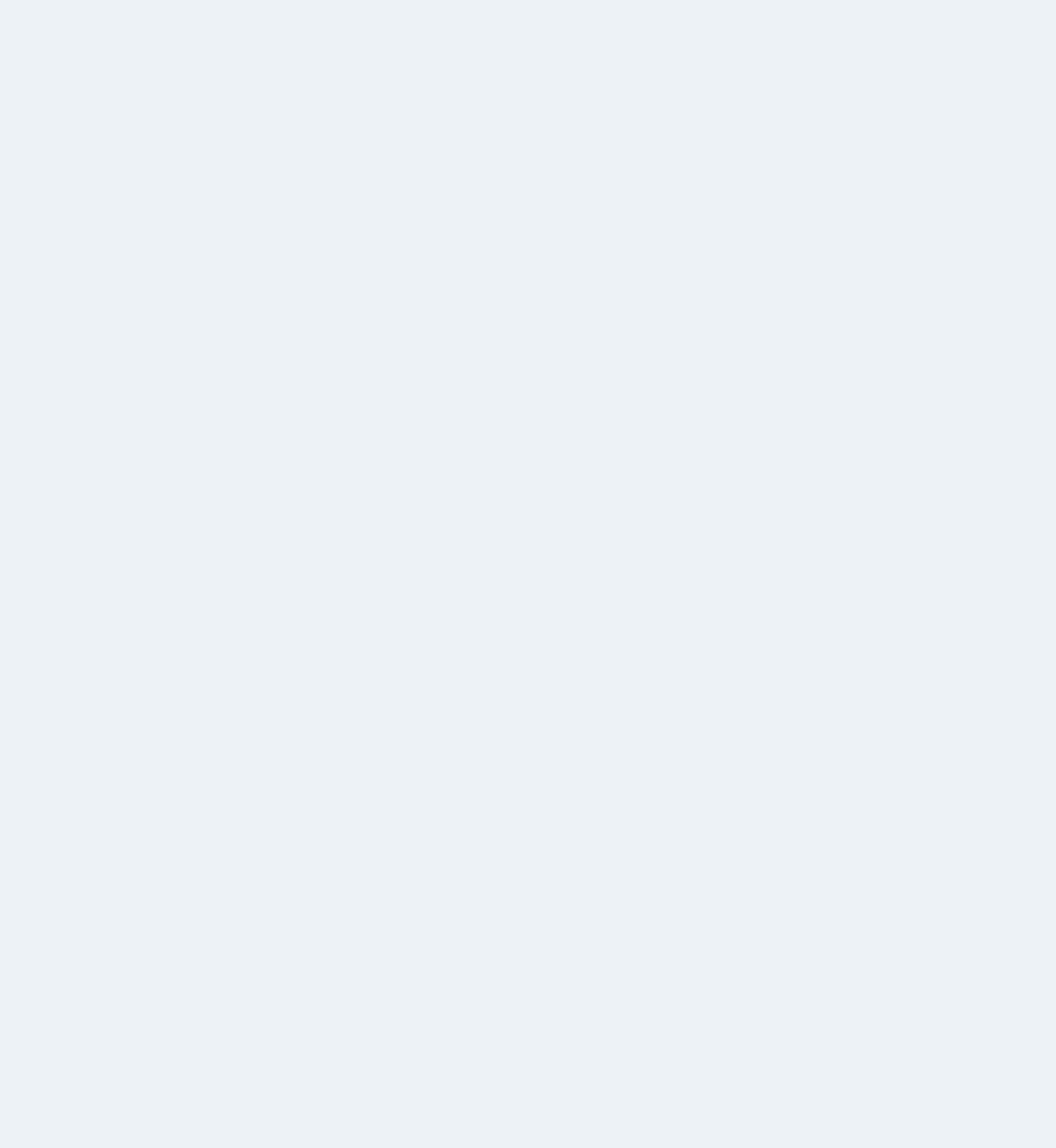
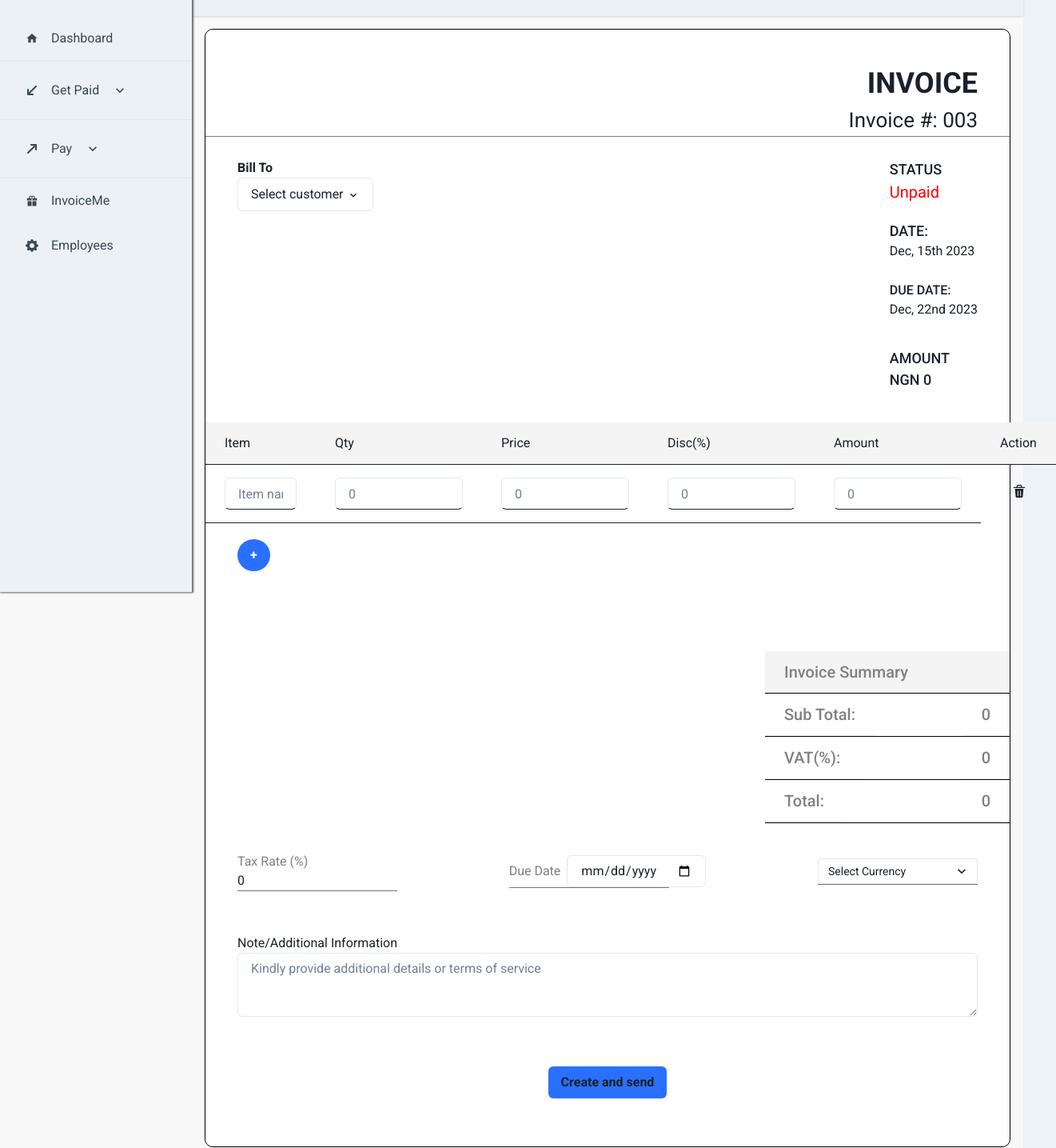
Before and after one commit to DLT-Africa/Quickbill, a React (Vite) app in the folder client/: page /invoice in a window 1280 px wide. Before the commit this address had no page. Shown: the part 60-1495 px from the top of the page at 80% size, 1321 px wide, since content can reach past the window. Before the commit the page ends 800 px from the top, so only its background shows below. Built offline with nearby package versions, Linux system fonts and the light colour scheme.

Commit message:
Done there

```diff
--- a/client/src/App.jsx
+++ b/client/src/App.jsx
@@ -1,37 +1,39 @@
-import { Routes, Route } from 'react-router-dom'
-import HomePage from './Pages/HomePage'
-import AuthPage from './pages/AuthPage'
-import LoginCard from './components/LoginCard'
+import { Routes, Route } from "react-router-dom";
+import HomePage from "./Pages/HomePage";
+import AuthPage from "./pages/AuthPage";
+import LoginCard from "./components/LoginCard";
 import SignUpCard from "./components/SignUpCard";
-import Clients from './components/Clients'
-import SentInvoice from './components/SentInvoice'
-import InvoiceMe from './pages/InvoiceMe';
-import BillPage from './pages/BillPage'
+import Clients from "./components/Clients";
+import SentInvoice from "./components/SentInvoice";
+import InvoiceMe from "./pages/InvoiceMe";
+import BillPage from "./pages/BillPage";
 
 import Dashboard from "./pages/Dashboard";
 import AboutPage from "./pages/AboutPage";
 import ContactPage from "./pages/ContactPage";
+import CreateInvoicePage from "./pages/CreateInvoicePage";
 
 function App() {
 
   return (
     <>
       <Routes>
-        <Route path='/' element={<HomePage />} />
-        <Route path='/auth' element={<AuthPage />} />
+        <Route path="/" element={<HomePage />} />
+        <Route path="/auth" element={<AuthPage />} />
         <Route path="/login" component={<LoginCard />} />
         <Route path="/signup" component={<SignUpCard />} />
-        <Route path='/invoice-me' element={<InvoiceMe />} />
-        <Route path='/about' element={<AboutPage />} />
+        <Route path="/invoice-me" element={<InvoiceMe />} />
+        <Route path="/about" element={<AboutPage />} />
         <Route path="/dashboard" element={<Dashboard />} />
         <Route path='/sent-invoices' element={<SentInvoice />} />
         <Route path='/clients' element={<Clients />} />
         <Route path='/bills' element={<BillPage />} />
           				<Route path="/contact" element={<ContactPage />} />
+        <Route path="/invoice" element={<CreateInvoicePage />} />
 
       </Routes>
     </>
-  )
+  );
 }
 
-export default App
+export default App;
--- /dev/null
+++ b/client/src/components/Invoice.jsx
@@ -0,0 +1,269 @@
+import React from "react";
+import {
+  ChakraProvider,
+  Box,
+  Flex,
+  Heading,
+  Text,
+  Table,
+  Tbody,
+  Thead,
+  Tr,
+  Td,
+  Button,
+  MenuButton,
+  MenuItem,
+  MenuList,
+  Menu,
+  Divider,
+  Container,
+  Input,
+  Select,
+  Textarea,
+} from "@chakra-ui/react";
+import { CalendarIcon, ChevronDownIcon, DeleteIcon } from "@chakra-ui/icons";
+import { BsCalendar2Plus } from "react-icons/bs";
+
+// function Invoice() {
+//   return (
+//     <>
+//       <Flex
+//         border={"1px solid black"}
+//         width={"full"}
+//         borderRadius={10}
+//         flexDir={"column"}
+//         justifyContent={"center"}
+//         alignItems={"center"}
+//         // ml="300px"
+//         // mt="141px"
+//         // mb="58px"
+//         bg={"#fff"}
+//       >
+//         <Flex flexDir={"column"} float={"right"}>
+//           <Box as={"h1"} fontSize={"xl"} fontWeight={700}>
+//             INVOICE
+//           </Box>
+//           <Box as={"h3"} fontSize={"sm"} fontWeight={400}>
+//             invoice#: 003
+//           </Box>
+//         </Flex>
+//         <Divider />
+
+//         <Flex alignItems={"flex-start"}>
+//           <Text fontSize={"2xl"} fontWeight={500}>
+//             BILL TO
+//           </Text>
+//           <Box>
+//             <Select>
+//               <option></option>
+//             </Select>
+//           </Box>
+//         </Flex>
+//       </Flex>
+//     </>
+//   );
+// }
+
+// export default Invoice;
+
+function Invoice() {
+  return (
+    <>
+      <Box py={10} border={"1px solid black"} bg={"#fff"} borderRadius={10}>
+        <Box textAlign={"right"} px={10}>
+          <Text fontSize={"36px"} fontWeight={700}>
+            INVOICE{" "}
+          </Text>
+          <Text fontWeight={400} fontSize={"26px"}>
+            Invoice #: 003
+          </Text>
+        </Box>
+        <Box borderBottom="1px" borderColor="gray" w={"full"}></Box>
+
+        <Flex justifyContent={"space-between"} pt={"27"} pb={"2"} px={10}>
+          <Box>
+            <Text as={"h2"} fontWeight={600}>
+              Bill To
+            </Text>
+            <Menu>
+              <MenuButton
+                px={4}
+                py={2}
+                transition="all 0.2s"
+                borderRadius="md"
+                borderWidth="1px"
+                _hover={{ bg: "gray.400" }}
+                _expanded={{ bg: "#fff" }}
+                _focus={{ boxShadow: "outline" }}
+              >
+                Select customer <ChevronDownIcon />
+              </MenuButton>
+              <MenuList>
+                <MenuItem>*New customer</MenuItem>
+              </MenuList>
+            </Menu>
+          </Box>
+
+          <Box>
+            <Text as={"h2"} fontWeight={500} fontSize={"18"}>
+              STATUS
+            </Text>
+            <Text
+              as={"h2"}
+              fontWeight={400}
+              color={"red"}
+              pb={"5"}
+              fontSize={"20"}
+            >
+              Unpaid
+            </Text>
+
+            <Text fontWeight={500} fontSize={"18"}>
+              DATE:
+            </Text>
+            <Text pb={"25"}>Dec, 15th 2023 </Text>
+
+            <Text fontWeight={500}>DUE DATE:</Text>
+            <Text pb={"35"}>Dec, 22nd 2023</Text>
+            <Text fontSize={"18"} fontWeight={500}>
+
+              AMOUNT <br /> NGN 0
+            </Text>
+          </Box>
+        </Flex>
+        <Flex justifyContent={"space-between"} alignItems={"center"}></Flex>
+
+        <Box mt={8}>
+          <Table variant="striped" colorScheme="gray.600">
+            <Thead>
+              <Tr bg={"#F4F4F4"}>
+                <Td>Item</Td>
+
+                <Td>Qty</Td>
+                <Td>Price</Td>
+                <Td>Disc(%)</Td>
+                <Td>Amount</Td>
+                <Td>Action</Td>
+              </Tr>
+            </Thead>
+
+            <Tr>
+              <Td >
+              <Input placeholder="Item name or description" width={90} />
+
+                </Td>
+              <Td>
+                {" "}
+                <Input placeholder="0" width={40} />
+              </Td>
+              <Td>
+                {" "}
+                <Input placeholder="0" width={40} />
+              </Td>
+              <Td>
+                {" "}
+                <Input placeholder="0" width={40} />
+              </Td>
+              <Td>
+                {" "}
+                <Input placeholder="0" width={40} />
+              </Td>
+              <Box pt={5} pl={10}>
+                <DeleteIcon />
+              </Box>
+            </Tr>
+          </Table>
+        </Box>
+
+        <Button ml={10} mt={5} bg={"#2970FF"} borderRadius="50%" color={"#fff"}>
+          +
+        </Button>
+
+        <Box mt={100} pl={700}>
+          <Table variant="striped" fontSize={'20px'} fontWeight={500} color={"gray"} >
+            <Thead pl={2}>
+              <Tr>
+                <Td borderBottom={"1px solid black"}  bg="#F4F4F4">Invoice Summary </Td>
+              </Tr>
+
+              <Tr >
+                 <Flex justifyContent={'space-between'} color={"gray"} borderBottom={"1px solid black"}>
+                  <Td  color={"gray"}>Sub Total: </Td>
+                  <Td  color={'gray'}>0</Td>
+                 </Flex>
+              </Tr>
+
+              <Tr >
+                 <Flex justifyContent={'space-between'} color={"gray"} borderBottom={"1px solid black"}>
+                  <Td  color={"gray"}>VAT(%): </Td>
+                  <Td  color={'gray'}>0</Td>
+                 </Flex>
+              </Tr>
+
+              <Tr >
+                 <Flex justifyContent={'space-between'} color={"gray"} borderBottom={"1px solid black"}>
+                  <Td  color={"gray"}>Total: </Td>
+                  <Td color={'gray'}>0</Td>
+                 </Flex>
+              </Tr>
+
+            </Thead>
+          </Table>
+        </Box>
+
+        <Flex
+          p={4}
+          justifyContent={"space-between"}
+          alignItems={"center"}
+          px={10}
+        >
+          <Flex flexDir={"column"} py={5}>
+            <Text color={"gray"}>Tax Rate (%)</Text>
+            <Text>0</Text>
+            <Divider borderColor={"#1c1c1c"} w={"200px"} />
+          </Flex>
+
+          <Flex flexDir={"column"} py={5}>
+            <Box>
+              <Flex gap={2} justifyContent={"center"} alignItems={"center"}>
+                <Text color={"gray"}>
+                  Due Date <br/>
+                </Text>
+
+                <Text>
+                  <Input
+                    placeholder="Select Date and Time"
+                    size="md"
+                    type="date"
+                  />
+                </Text>
+              </Flex>
+            </Box>
+
+            <Divider borderColor={"#1c1c1c"} w={"200px"} />
+          </Flex>
+          <Flex flexDir={"column"} py={5}>
+            <Select placeholder="Select Currency" size="sm" />
+
+            <Divider borderColor={"#1c1c1c"} w={"200px"} />
+          </Flex>
+        </Flex>
+
+        <Flex pb={"30px"} flexDir={"column"} px={10} pt={"17px"}>
+          <Text>Note/Additional Information</Text>
+          <Box>
+            <Textarea placeholder="Kindly provide additional details or terms of service " />
+          </Box>
+        </Flex>
+
+        <Box mt={8}>
+          <Flex justifyContent="center" pb={5}>
+            <Button bg={"#2970FF"}>Create and send</Button>
+          </Flex>
+        </Box>
+      </Box>
+    </>
+  );
+}
+
+export default Invoice;
--- /dev/null
+++ b/client/src/pages/CreateInvoicePage.jsx
@@ -0,0 +1,19 @@
+import React from "react";
+import Invoice from "../components/Invoice";
+import { Box } from "@chakra-ui/react";
+import NavBar from "../Components/NavBar";
+import SidebarWithHeader from "../components/SidebarWithHeader";
+
+const CreateInvoicePage = () => {
+  return (
+    <SidebarWithHeader>
+
+
+      {/* <NavBar/> */}
+      <Invoice />
+
+    </SidebarWithHeader>
+  );
+};
+
+export default CreateInvoicePage;
```
